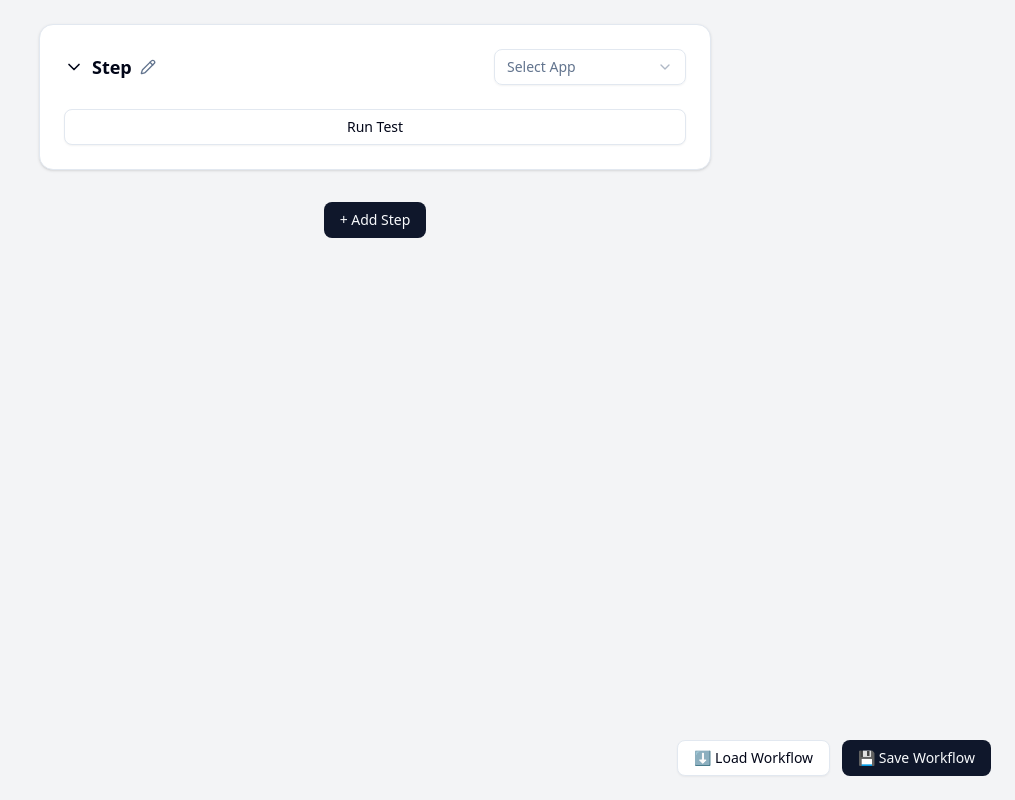
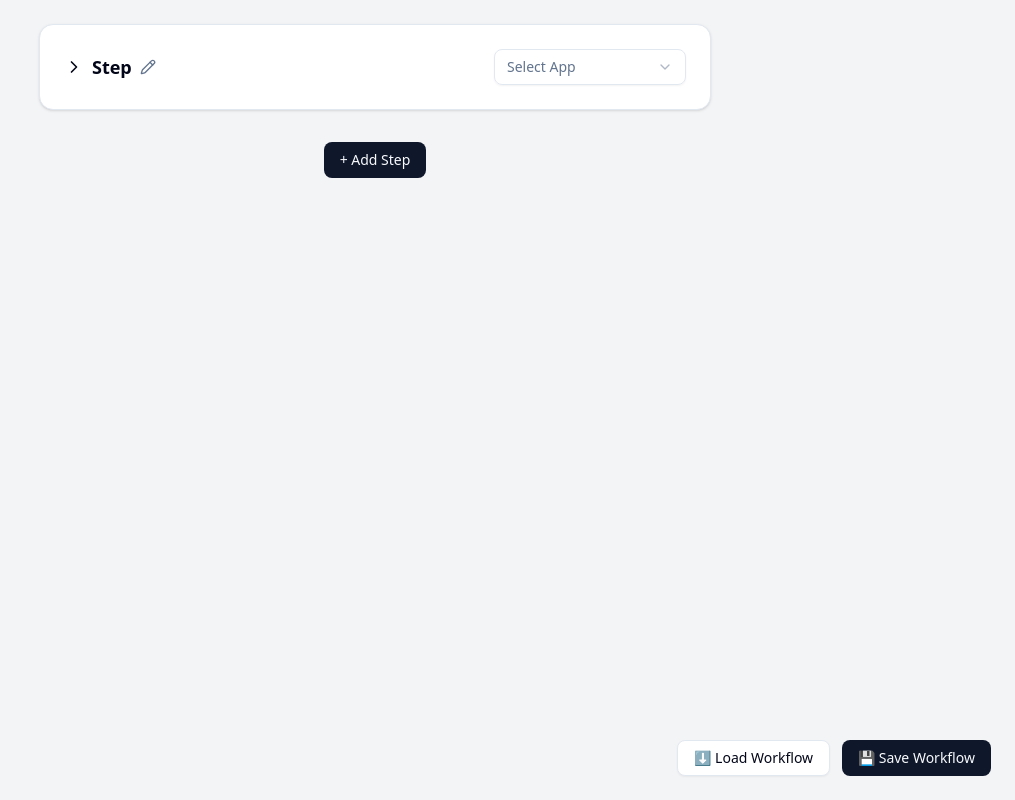
Before and after one commit to droidhazard/automation-playground, a React (Vite) app: page / in a window 1280 px wide. Both pictures are taken after a click on the button "+ Add Step". Shown: the whole page, without its empty margins (265-1280 px from the left). Built offline with nearby package versions, Linux system fonts and the light colour scheme.

Commit message:
completed steps

```diff
--- a/src/components/StepCard.jsx
+++ b/src/components/StepCard.jsx
@@ -14,7 +14,7 @@ import { Input } from "@/components/ui/input";
 import appsDB from "../lib/database.json";
 
 const StepCard = ({ step, isFirstStep, onDelete, onUpdate }) => {
-  const [expanded, setExpanded] = useState(true);
+  const [expanded, setExpanded] = useState(false);
   const [selectedTab, setSelectedTab] = useState("input");
   const [editingName, setEditingName] = useState(false);
 
```
Also changed, not shown: tasks.txt.
